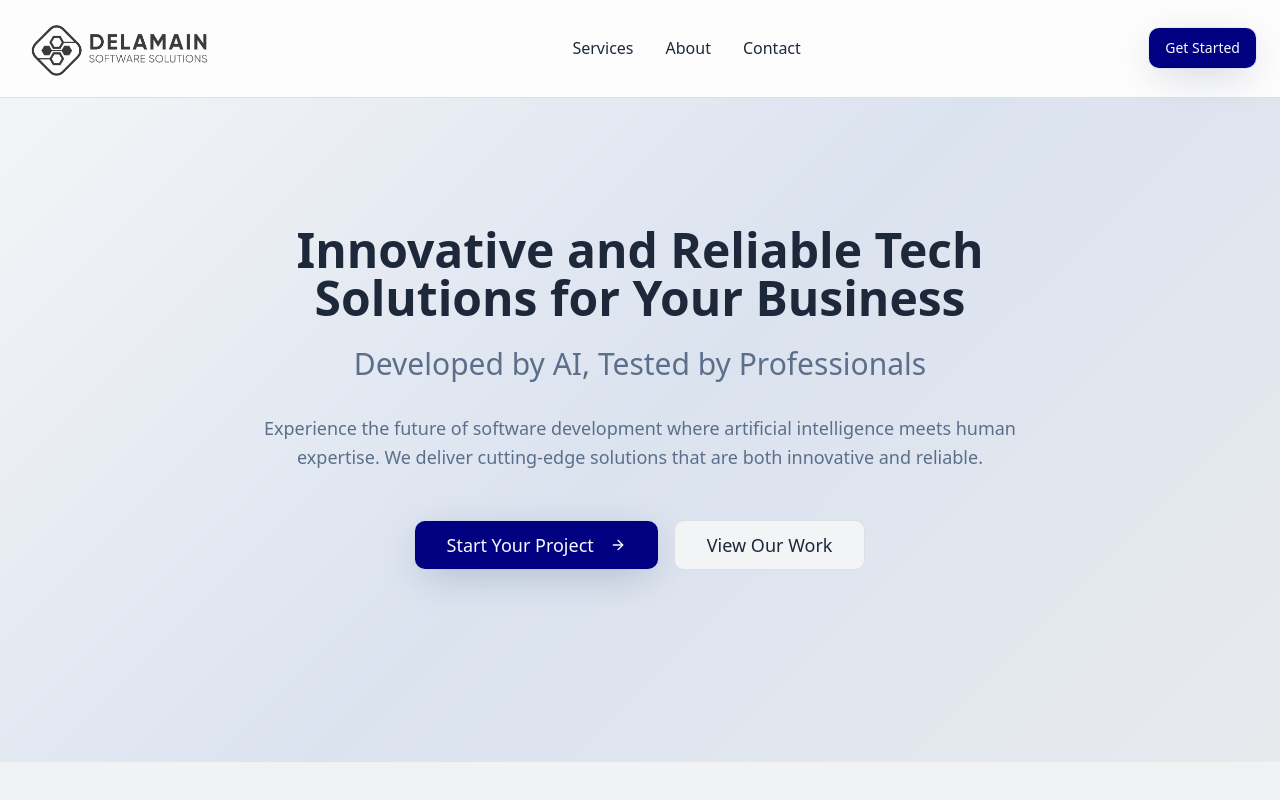
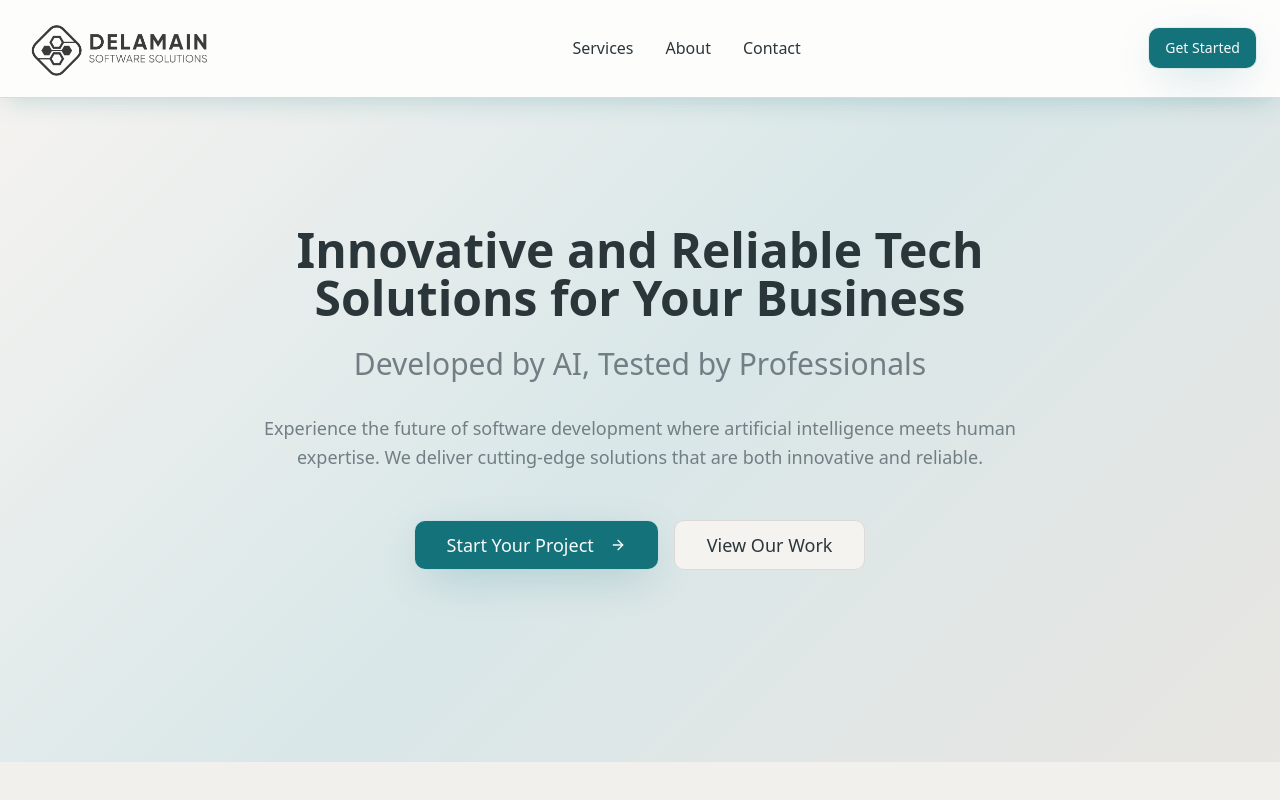
Before and after one commit to Delamain-Software-Solutions/delamain-software-solutions, a React (Vite) app: page / in a window 1280 px wide. Shown: the top 800 px of the page. Built offline with nearby package versions, Linux system fonts and the light colour scheme.

Commit message:
Refine color scheme
Update color palette to be mature, professional, and classy, aligning with AI coding positioning. Avoid neon/fancy/glowing themes and boring white/grey schemes.

```diff
--- a/src/index.css
+++ b/src/index.css
@@ -8,50 +8,53 @@ All colors MUST be HSL.
 
 @layer base {
   :root {
-    --background: 220 15% 96%;
-    --foreground: 217 33% 17%;
+    --background: 35 18% 95%;
+    --foreground: 200 15% 20%;
 
     --card: 0 0% 100%;
-    --card-foreground: 217 33% 17%;
+    --card-foreground: 200 15% 20%;
 
     --popover: 0 0% 100%;
-    --popover-foreground: 217 33% 17%;
+    --popover-foreground: 200 15% 20%;
 
-    --primary: 240, 100%, 25%;
-    --primary-foreground: 210 40% 98%;
+    --primary: 185 72% 28%;
+    --primary-foreground: 0 0% 98%;
 
-    --secondary: 217, 23%, 31%;
-    --secondary-foreground: 210 40% 98%;
+    --secondary: 200 18% 38%;
+    --secondary-foreground: 0 0% 98%;
 
-    --muted: 220 15% 92%;
-    --muted-foreground: 215 20% 45%;
+    --muted: 35 12% 90%;
+    --muted-foreground: 200 8% 48%;
 
-    --accent: 215 25% 85%;
-    --accent-foreground: 217 33% 17%;
+    --accent: 25 38% 72%;
+    --accent-foreground: 200 15% 20%;
 
     --destructive: 0 84.2% 60.2%;
-    --destructive-foreground: 210 40% 98%;
+    --destructive-foreground: 0 0% 98%;
 
-    --border: 220 13% 88%;
-    --input: 220 13% 88%;
-    --ring: 217 91% 15%;
+    --border: 35 8% 85%;
+    --input: 35 8% 85%;
+    --ring: 185 72% 28%;
 
     --radius: 0.75rem;
 
-    /* Navy blue and professional color system */
-    --navy-light: 217 40% 85%;
-    --navy-medium: 217 50% 50%;
-    --navy-dark: 217 91% 15%;
-    --slate-accent: 215 25% 27%;
+    /* Sophisticated teal, charcoal and bronze color system */
+    --teal-light: 185 45% 75%;
+    --teal-medium: 185 60% 48%;
+    --teal-dark: 185 72% 28%;
+    --charcoal-accent: 200 18% 38%;
+    --bronze-accent: 25 38% 72%;
 
-    /* Professional gradients inspired by Graphene */
-    --gradient-navy: linear-gradient(135deg, hsl(217 91% 25%), hsl(215 25% 27%), hsl(217 91% 15%));
-    --gradient-professional: linear-gradient(135deg, hsl(220 15% 96%), hsl(217 40% 85%), hsl(215 25% 35%));
-    --gradient-hero: linear-gradient(135deg, hsl(var(--background)), hsl(217 40% 90%), hsl(var(--muted)));
+    /* Sophisticated gradients with deep teal and warm tones */
+    --gradient-primary: linear-gradient(135deg, hsl(185 72% 38%), hsl(185 60% 45%), hsl(185 72% 28%));
+    --gradient-professional: linear-gradient(135deg, hsl(35 18% 95%), hsl(185 35% 82%), hsl(200 12% 68%));
+    --gradient-hero: linear-gradient(135deg, hsl(var(--background)), hsl(185 25% 88%), hsl(var(--muted)));
+    --gradient-accent: linear-gradient(135deg, hsl(185 72% 28%), hsl(200 18% 38%), hsl(25 38% 72%));
 
-    /* Professional shadows */
-    --shadow-professional: 0 10px 40px -8px hsl(217 91% 15% / 0.25), 0 0 0 1px hsl(217 40% 85% / 0.3);
-    --shadow-soft: 0 4px 20px -4px hsl(var(--primary) / 0.2);
+    /* Sophisticated shadows with teal undertones */
+    --shadow-professional: 0 12px 45px -10px hsl(185 72% 28% / 0.3), 0 0 0 1px hsl(185 35% 82% / 0.4);
+    --shadow-soft: 0 6px 25px -6px hsl(var(--primary) / 0.25);
+    --shadow-accent: 0 8px 30px -8px hsl(200 18% 38% / 0.2);
 
     --sidebar-background: 0 0% 98%;
 
@@ -120,8 +123,8 @@ All colors MUST be HSL.
 }
 
 @layer components {
-  .gradient-navy {
-    background: var(--gradient-navy);
+  .gradient-primary {
+    background: var(--gradient-primary);
     -webkit-background-clip: text;
     -webkit-text-fill-color: transparent;
     background-clip: text;
@@ -134,6 +137,13 @@ All colors MUST be HSL.
     background-clip: text;
   }
 
+  .gradient-accent {
+    background: var(--gradient-accent);
+    -webkit-background-clip: text;
+    -webkit-text-fill-color: transparent;
+    background-clip: text;
+  }
+
   .shadow-professional {
     box-shadow: var(--shadow-professional);
   }
@@ -141,4 +151,8 @@ All colors MUST be HSL.
   .shadow-soft {
     box-shadow: var(--shadow-soft);
   }
+
+  .shadow-accent {
+    box-shadow: var(--shadow-accent);
+  }
 }
```
